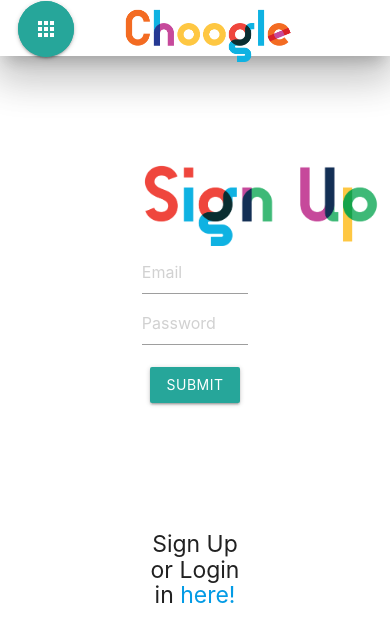
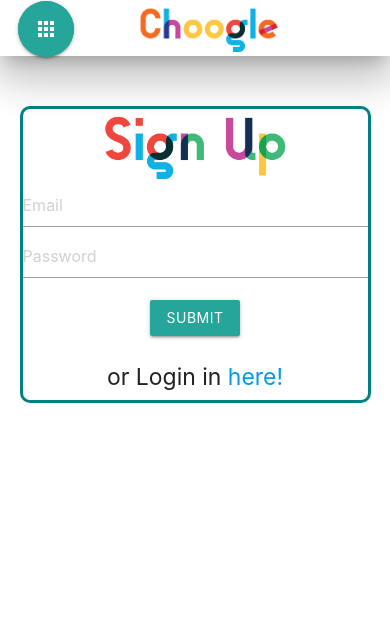
Before and after one commit to kmeersman624/Choogle, a React (Create React App) app in the folder client/: page /signup in a window 390 px wide. Shown: the top 642 px of the page. Built offline with nearby package versions, Linux system fonts and the light colour scheme.

Commit message:
all pages are now mobile responsive

```diff
--- a/client/src/components/ContactForm/style.css
+++ b/client/src/components/ContactForm/style.css
@@ -2,7 +2,7 @@
   align-items: center;
   border: 1px solid black;
   border-radius: 10px;
-  margin-top: 200px;
+  margin-top: 100px;
 }
 
 .submit {
@@ -11,6 +11,6 @@
 }
 
 .contact{
-  height: 115px;
+  height: 60px;
 
 }
--- a/client/src/components/Header/index.js
+++ b/client/src/components/Header/index.js
@@ -22,7 +22,7 @@ function Header() {
         alignLinks="right"
         brand={
           <Link className="brand-logo logoMargin" to="/">
-            <img src={logo} alt={logo} height="60px" width="auto" alt="" />
+            <img src={logo} alt={logo} height="50px" width="auto" alt="" />
           </Link>
         }
         id="mobile-nav"
--- a/client/src/components/NoteCard/index.js
+++ b/client/src/components/NoteCard/index.js
@@ -24,7 +24,7 @@ class NoteCard extends Component {
     return (
       <>
         {this.props.notes.map((note) => (
-          <div className="col s4">
+          <div className="col s12 m6">
             <Card
               actions={[
                 <Button
@@ -49,7 +49,7 @@ class NoteCard extends Component {
                   Delete
                 </Button>,
               ]}
-              className="grey darken-1"
+              className="grey darken-1 container z-depth-5"
               closeIcon={<Icon>close</Icon>}
               revealIcon={<Icon>more_vert</Icon>}
               textClassName="black-text"
--- a/client/src/components/NoteCard/styles.css
+++ b/client/src/components/NoteCard/styles.css
@@ -1,6 +1,7 @@
 .grey.darken-1.card {
-  font-size: x-large !important;
+  font-size: medium !important;
   background-color: rgb(188, 182, 182) !important;
+
 }
 
 .card-title {
--- a/client/src/pages/LogIn/index.js
+++ b/client/src/pages/LogIn/index.js
@@ -1,6 +1,6 @@
 import React, { useState } from "react";
 import { Link } from "react-router-dom";
-import { Container, Col, Row, Button } from "react-materialize";
+import { Col, Row, Button } from "react-materialize";
 import login from "../../images/LoginLink.png";
 import axios from "axios";
 import "../LogIn/styles.css";
@@ -28,14 +28,13 @@ function LogIn(props) {
   };
 
   return (
-    <Container className="container-fluid">
+    <div className="container center">
       <Row>
-        <Col className="s4" />
-        <form className="col s4 center margin-top" onSubmit={submitHandler}>
+        <Col className="s12 m6" />
+        <form className="loginform" onSubmit={submitHandler}>
           <img className="signin" alt="login" src={login} />
           <input
-            size="60"
-            id="TextInput-6"
+            type="text"
             name="email"
             value={email}
             onChange={(e) => setEmail(e.target.value)}
@@ -43,8 +42,6 @@ function LogIn(props) {
           />
           <input
             type="password"
-            size="60"
-            id="TextInput-4"
             name="password"
             value={password}
             onChange={(e) => setPassword(e.target.value)}
@@ -54,16 +51,15 @@ function LogIn(props) {
             Submit
           </Button>
           <Row>
-            <Col className="s12 margin-top">
+            <Col className="s12">
               <h5>
-                Login in or Sign Up <Link to="/signup">here!</Link>
+                 or Sign Up <Link to="/signup">here!</Link>
               </h5>
             </Col>
           </Row>
         </form>
-        <Col className="s4" />
       </Row>
-    </Container>
+    </div>
   );
 }
 
--- a/client/src/pages/LogIn/styles.css
+++ b/client/src/pages/LogIn/styles.css
@@ -1,5 +1,5 @@
 .signin {
-  height: 90px;
+  height: 70px;
 }
 
 .col.center.s3 {
@@ -7,15 +7,6 @@
   height: 350px;
 }
 
-.verticalAlignItems {
-  margin-top: 150px;
-  align-items: center;
-}
-
-.container-fluid {
-  width: 100%;
-  max-width: initial;
-}
 .row {
   margin: 0;
 }
@@ -26,3 +17,9 @@
 .margin-top {
     margin-top: 100px;
 }
+
+.loginform{
+  margin-top: 50px;
+  border: 3px solid teal;
+  border-radius: 10px;
+}
--- a/client/src/pages/Notes/index.js
+++ b/client/src/pages/Notes/index.js
@@ -2,7 +2,7 @@ import React, { Component } from "react";
 import Form from "../../components/NoteForm";
 import NoteCard from "../../components/NoteCard";
 import API from "../../utils/API";
-import notes from "../../images/NotesLink.png"
+import notes from "../../images/NotesLink.png";
 import "./styles.css";
 
 class Notes extends Component {
@@ -27,23 +27,22 @@ class Notes extends Component {
 
   render() {
     return (
-
       <div classname="container center">
         <div className="row">
-            <div className="col s8 notes z-depth-5">
-              <img classname="notes2" src={notes} />
+          <div className="col s12 m8 notes z-depth-5">
+            <img className="notes2" src={notes} />
             <Form loadNotes={() => this.loadNotes()} />
+          </div>
           <div className="row">
+            <div className="col s12 cards">
               <NoteCard
                 notes={this.state.notes}
                 loadNotes={() => this.loadNotes()}
               />
             </div>
-
           </div>
         </div>
       </div>
-
     );
   }
 }
--- a/client/src/pages/Notes/styles.css
+++ b/client/src/pages/Notes/styles.css
@@ -1,8 +1,18 @@
 .notes{
-    align-items: center;
-  border: 1px solid black;
+    /* align-items: center; */
+  border: 3px solid teal;
   border-radius: 10px;
-  margin-top: 150px;
-  margin-left: 132px
-  !important;
+  margin-top: 30px;
+ margin-left: 10px
+ !important;
+
+
 }
+
+.notes2{
+  height: 90px;
+}
+
+.cards{
+  margin-top: 60px;
+}
--- a/client/src/pages/SignUp/index.js
+++ b/client/src/pages/SignUp/index.js
@@ -1,6 +1,6 @@
 import React, { useState } from "react";
 import { Link } from "react-router-dom";
-import { Container, Col, Row, Button } from "react-materialize";
+import { Col, Row, Button } from "react-materialize";
 import signup from "../../images/SignUp.png";
 import axios from "axios";
 import "../SignUp/styles.css";
@@ -28,14 +28,13 @@ function SignUp(props) {
   };
 
   return (
-    <Container className="container-fluid">
+    <div className="container center">
       <Row>
-        <Col className="s4" />
-        <form className="col s4 center margin-top" onSubmit={submitHandler}>
+        <Col className="s12 m6" />
+        <form className="signupform" onSubmit={submitHandler}>
           <img className="signin" alt="" src={signup} />
           <input
-            size="60"
-            id="TextInput-6"
+            type="text"
             name="email"
             value={email}
             onChange={(e) => setEmail(e.target.value)}
@@ -43,8 +42,6 @@ function SignUp(props) {
           />
           <input
             type="password"
-            size="60"
-            id="TextInput-4"
             name="password"
             value={password}
             onChange={(e) => setPassword(e.target.value)}
@@ -54,16 +51,15 @@ function SignUp(props) {
             Submit
           </Button>
           <Row>
-            <Col className="s12 margin-top">
+            <Col className="s12">
               <h5>
-                Sign Up or Login in <Link to="/login">here!</Link>
+                or Login in <Link to="/login">here!</Link>
               </h5>
             </Col>
           </Row>
         </form>
-        <Col className="s4" />
       </Row>
-    </Container>
+    </div>
   );
 }
 
--- a/client/src/pages/SignUp/styles.css
+++ b/client/src/pages/SignUp/styles.css
@@ -1,5 +1,5 @@
 .signin {
-  height: 90px;
+  height: 70px;
 }
 
 .col.center.s3 {
@@ -7,10 +7,6 @@
   height: 350px;
 }
 
-.container-fluid {
-  width: 100%;
-  max-width: initial;
-}
 .row {
   margin: 0;
 }
@@ -21,3 +17,9 @@
 .margin-top {
   margin-top: 100px;
 }
+
+.signupform{
+  margin-top: 50px;
+  border: 3px solid teal;
+  border-radius: 10px;
+}
```
Also changed, not shown: client/src/components/NoteForm/styles.css (added). Lines whose indentation alone changed are shown as unchanged.
